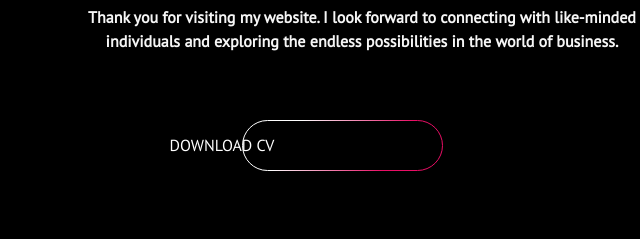
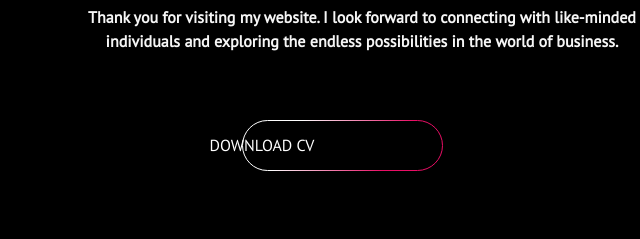
Before and after one commit to piyumi2005/piyumidnammuni, a plain HTML site: page index.html in a window 1280 px wide. Shown: the part 303-542 px from the top of the page, 458-1098 px from the left. Drawn offline with Linux system fonts and the light colour scheme.

Commit message:
Update style.css

```diff
--- a/assets/css/style.css
+++ b/assets/css/style.css
@@ -476,7 +476,7 @@ h2 {
   font-size: 10px;
 }
 .bt-cv{
-  margin-left: -25rem;
+  margin-left: -20rem;
 }
 
 
```
